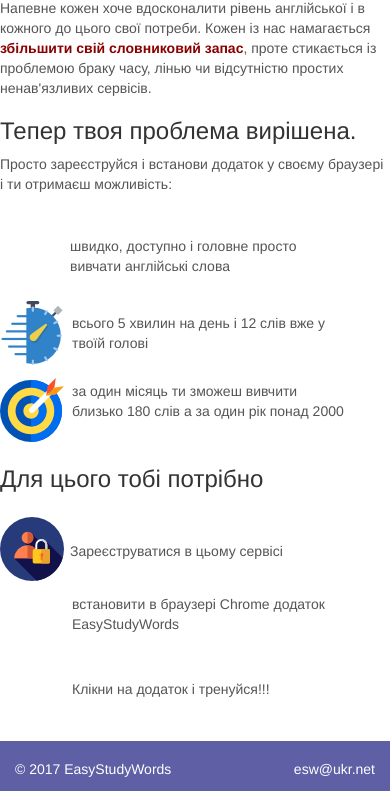
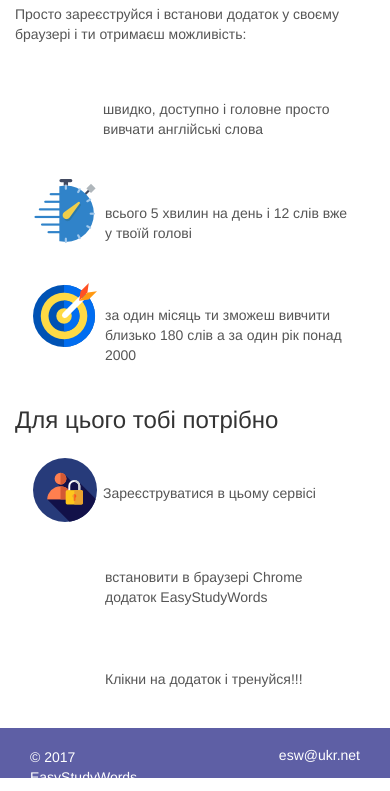
Before and after one commit to VolodyaAndrushchak/extensionEasyStudyWords, a browser extension: page front-end/html_css_bootstrap/index.html in a window 390 px wide. Shown: the part 426-1217 px from the top of the page. Drawn offline with nearby package versions, Linux system fonts and the light colour scheme.

Commit message:
readyIndexPage

```diff
--- a/front-end/html_css_bootstrap/css/media.css
+++ b/front-end/html_css_bootstrap/css/media.css
@@ -2,20 +2,94 @@
 
 /* Large Devices, Wide Screens */
 @media only screen and (min-width : 1200px) {
-
+	.main-content-padding {
+		padding: 0;
+	}
 }
 
 /* Medium Devices, Desktops */
 @media only screen and (max-width : 1199px) {
-
+	 div.opportunity1, div.opportunity2,  div.opportunity3{
+		width:100%;
+	}
+	.banner {
+		height: 250px;
+	}
+	.main-content-padding {
+		padding: 0;
+	}
+	.mc-list-sequence div.opportunity1 {
+		padding-top: 14px;
+	}
+	.mc-list-sequence div.opportunity2 {
+		padding-top: 2px;
+	}
+	.mc-list-sequence div.opportunity3 {
+		padding-top: 13px;
+	}
 }
 
 /* Small Devices, Tablets */
 @media only screen and (max-width : 992px) {
-
+	.header-logo {
+		padding-left: 12px !important;
+	}
+	.banner {
+		height: 200px;
+	}
+	.main-content-padding {
+		padding-left: 15px;
+		padding-right: 15px;
+	}
+	.mc-list-sequence div.opportunity2 {
+		padding-top: 0px;
+	}
 }
 
 /* Extra Small Devices, Phones */
 @media only screen and (max-width : 768px) {
+	.banner {
+		height: 150px;
+	}
+	.main-content-padding {
+		padding-left: 15px;
+		padding-right: 15px;
+	}
+	div.opportunity1, div.opportunity2, div.opportunity3{
+		width:70%;
+		margin: auto;
+	}
+	.mc-list-opportunity div.opportunity1 {
+		padding-bottom: 20px;
+		padding-top: 25px;
+		margin-bottom: 20px;
+	}
 
+	.mc-list-opportunity div.opportunity2 {
+		padding-bottom: 20px;
+    	padding-top: 24px;
+		margin-bottom: 20px;
+	}
+
+	.mc-list-opportunity div.opportunity3 {
+		padding-bottom: 22px;
+   		padding-top: 22px;
+	}
+
+	.mc-list-sequence div.opportunity1 {
+		padding-bottom: 20px;
+		padding-top: 25px;
+		margin-bottom: 20px;
+	}
+
+	.mc-list-sequence div.opportunity2 {
+		padding-bottom: 20px;
+    	padding-top: 24px;
+		margin-bottom: 20px;
+	}
+
+	.mc-list-sequence div.opportunity3 {
+		padding-bottom: 22px;
+   		padding-top: 22px;
+	}
 }
--- a/front-end/html_css_bootstrap/index.html
+++ b/front-end/html_css_bootstrap/index.html
@@ -2,11 +2,12 @@
 <head>
 	<meta charset="UTF-8">
 
+
+
+	<link href="css/bootstrap.min.css" rel="stylesheet">
 	<link rel="stylesheet" href="css/style.css" />
 	<link rel="stylesheet" href="css/media.css" />
 	<link rel="stylesheet" href="css/fonts.css" />
-
-	<link href="css/bootstrap.min.css" rel="stylesheet">
 	<!--icons-->
 	<link rel="stylesheet" href="css/font-awesome.min.css">
 	<script src="https://ajax.googleapis.com/ajax/libs/jquery/1.12.4/jquery.min.js"></script>
@@ -18,15 +19,30 @@
 	<header>
 		<div class="container-fluid">
 			<div class="row">
-				<div class="col-lg-1"></div>
-				<div class="header-logo col-lg-5"></div>
-				<div class="regist col-lg-5">
+				<div class="col-lg-1 col-md-0 col-sm-0 col-xs-0"></div>
+				<div class=" col-lg-5 col-md-6 col-sm-6 col-xs-6">
+					<div class="container-fluid">
+						<div class="row">
+							<div class = "col-lg-0 col-md-1 col-sm-1 col-xs-0"></div>
+							<div class = "header-logo col-lg-12 col-md-11 col-sm-11 col-xs-12"></div>
+						</div>
+					</div>
+				</div>
+				<div class="regist col-lg-5 col-md-6 col-sm-6 col-xs-6">
+					<div class="container-fluid">
+						<div class="row">
+							<div class="col-lg-12 col-md-11 col-sm-11 col-xs-12">
 								<ul id = "header-list">
 									<li><a href="">Cabinet</a></li>
 									<li><a href="">Log in / registration</a></li>
 								</ul>
 							</div>
-				<div class="col-lg-1"></div>
+							<div class="col-lg-0 col-md-1 col-sm-1 col-xs-0"></div>
+						</div>
+					</div>
+
+				</div>
+				<div class="col-lg-1 col-md-0 col-sm-0 col-xs-0"></div>
 			</div>
 		</div>
 	</header>
@@ -34,8 +50,8 @@
 	<div class="main-content">
 		<div class="container-fluid">
 			<div class="row">
-				<div class="col-lg-1"></div>
-				<div class="col-lg-10" style = "padding:0;">
+				<div class="col-lg-1 col-md-1 col-sm-0"></div>
+				<div class="main-content-padding col-lg-10 col-md-10 col-sm-12" >
 					<h2>Welcome to our club!</h2>
 					<p id = "mc-text-after-title">
 					Напевне кожен хоче вдосконалити рівень англійської і в кожного до цього свої потреби. Кожен із нас намагається <span> збільшити свій словниковий запас</span>, проте стикається із проблемою браку часу, лінью чи відсутністю простих ненав'язливих сервісів.</p>
@@ -44,13 +60,13 @@
 
 					<div class="fluid-container mc-list-opportunity">
 						<div class="row">
-							<div class=" col-lg-4">
+							<div class=" col-lg-4 col-md-4 col-sm-4 col-xs-12">
 								<div class = "opportunity1">швидко, доступно і головне просто вивчати англійські слова</div>
 							</div>
-							<div class=" col-lg-4">
+							<div class=" col-lg-4 col-md-4 col-sm-4 col-xs-12" >
 								<div class = "opportunity2">всього 5 хвилин на день і 12 слів вже у твоїй голові</div>
 							</div>
-							<div class=" col-lg-4">
+							<div class=" col-lg-4 col-md-4 col-sm-4 col-xs-12">
 								<div class = "opportunity3">за один місяць ти зможеш вивчити близько 180 слів а за один рік понад 2000</div>
 							</div>
 						</div>
@@ -60,20 +76,20 @@
 
 					<div class="fluid-container mc-list-sequence">
 						<div class="row">
-							<div class=" col-lg-4">
+							<div class=" col-lg-4 col-md-4 col-sm-4 col-xs-12">
 								<div class = "opportunity1">Зареєструватися в цьому сервісі</div>
 							</div>
-							<div class=" col-lg-4">
+							<div class=" col-lg-4 col-md-4 col-sm-4 col-xs-12">
 								<div class = "opportunity2">встановити в браузері Chrome додаток EasyStudyWords</div>
 							</div>
-							<div class=" col-lg-4">
+							<div class=" col-lg-4 col-md-4 col-sm-4 col-xs-12">
 								<div class = "opportunity3">Клікни на додаток і тренуйся!!!</div>
 							</div>
 						</div>
 					</div>
 
 				</div>
-				<div class="col-lg-1"></div>
+				<div class="col-lg-1 col-md-1 col-sm-0"></div>
 			</div>
 		</div>
 
@@ -81,14 +97,28 @@
 	<footer>
 		<div class="container-fluid">
 			<div class="row">
-				<div class="col-lg-1"></div>
-				<div class="col-lg-5">
+				<div class="col-lg-1 col-md-1 col-sm-0 col-xs-0"></div>
+				<div class="col-lg-5 col-md-5 col-sm-6 col-xs-6">
+					<div class="container-fluid">
+						<div class="row">
+							<div class="col-lg-0 col-md-0 col-sm-1 col-xs-0"></div>
+							<div class="col-lg-12 col-md-12 col-sm-11 col-xs-12">
 								<div class="author">&#169 2017 EasyStudyWords</div>
 							</div>
-				<div class="col-lg-5">
+						</div>
+					</div>
+				</div>
+				<div class="col-lg-5 col-md-5 col-sm-6 col-xs-6">
+					<div class="container-fluid">
+						<div class="row">
+							<div class="col-lg-12 col-md-12 col-sm-11 col-xs-12">
 								<div class="feedback">esw@ukr.net</div>
 							</div>
-				<div class="col-lg-1"></div>
+							<div class="col-lg-0 col-md-0 col-sm-1 col-xs-0"></div>
+						</div>
+					</div>
+				</div>
+				<div class="col-lg-1 col-md-1 col-sm-0 col-xs-0"></div>
 			</div>
 		</div>
 	</footer>
```
Lines whose indentation alone changed are shown as unchanged.
